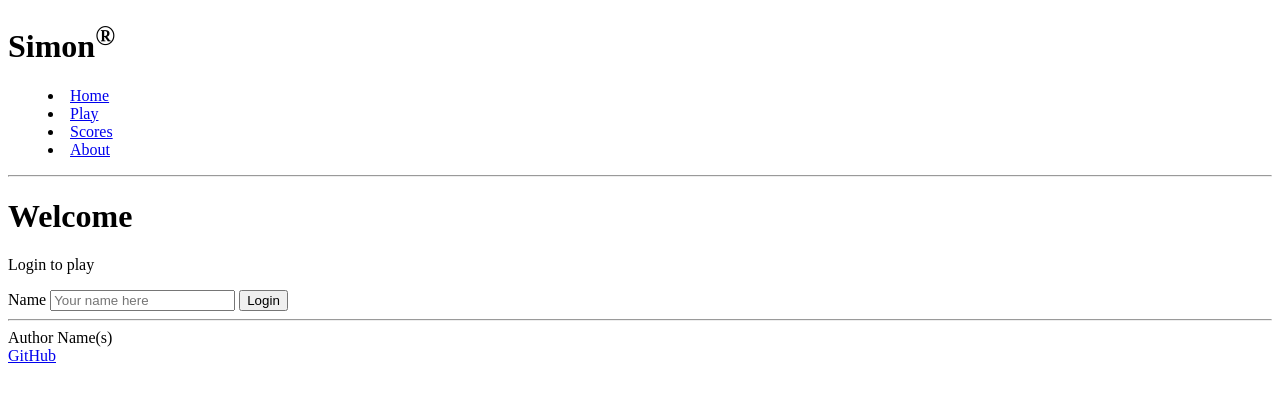
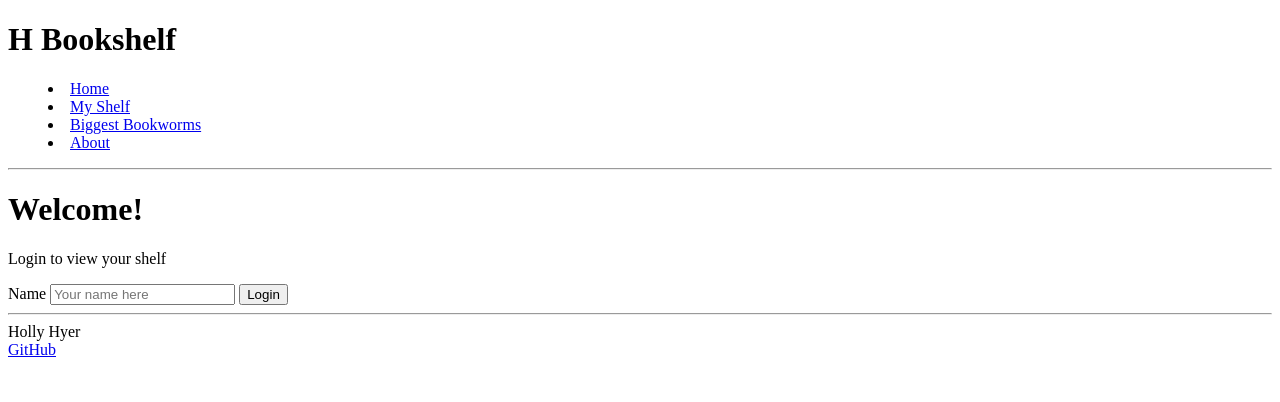
Before and after one commit to twins4holly/startup, a plain HTML site: page index.html in a window 1280 px wide. Drawn offline with Linux system fonts and the light colour scheme.

Commit message:
editted index.html to be mine

```diff
--- a/index.html
+++ b/index.html
@@ -10,15 +10,15 @@
   <body>
     <!-- Use header, main, and footer elements to give semantic structure -->
     <header>
-      <h1>Simon<sup>&reg;</sup></h1>
+      <h1>H Bookshelf</h1>
 
       <!-- Navigation elements -->
       <nav>
         <!-- Menu is a semantic alternative to <ul> that represents an interaction -->
         <menu>
           <li><a href="index.html">Home</a></li>
-          <li><a href="play.html">Play</a></li>
-          <li><a href="scores.html">Scores</a></li>
+          <li><a href="myshelf.html">My Shelf</a></li>
+          <li><a href="biggestbookworms.html">Biggest Bookworms</a></li>
           <li><a href="about.html">About</a></li>
         </menu>
       </nav>
@@ -28,9 +28,9 @@
     </header>
 
     <main>
-      <h1>Welcome</h1>
-      <p>Login to play</p>
-      <form method="get" action="play.html">
+      <h1>Welcome!</h1>
+      <p>Login to view your shelf</p>
+      <form method="get" action="myshelf.html">
         <label for="name">Name</label>
         <input type="text" id="name" placeholder="Your name here" />
         <button type="submit">Login</button>
@@ -39,9 +39,9 @@
 
     <footer>
       <hr />
-      <span class="text-reset">Author Name(s)</span>
+      <span class="text-reset">Holly Hyer</span>
       <br />
-      <a href="https://github.com/webprogramming260/simon-html">GitHub</a>
+      <a href="https://github.com/twins4holly/startup">GitHub</a>
     </footer>
   </body>
 </html>
```
